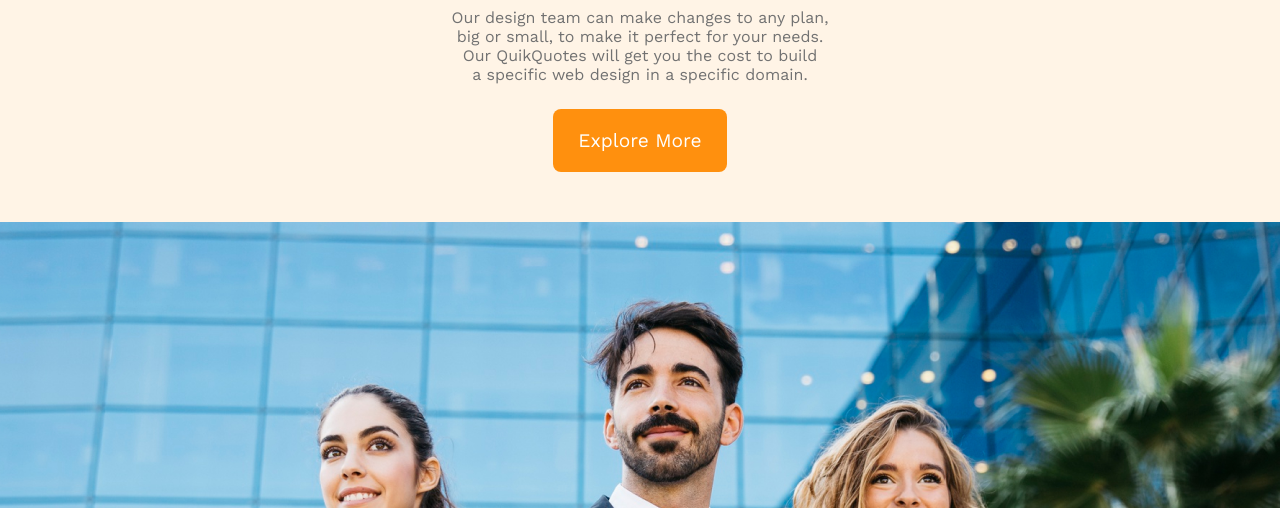
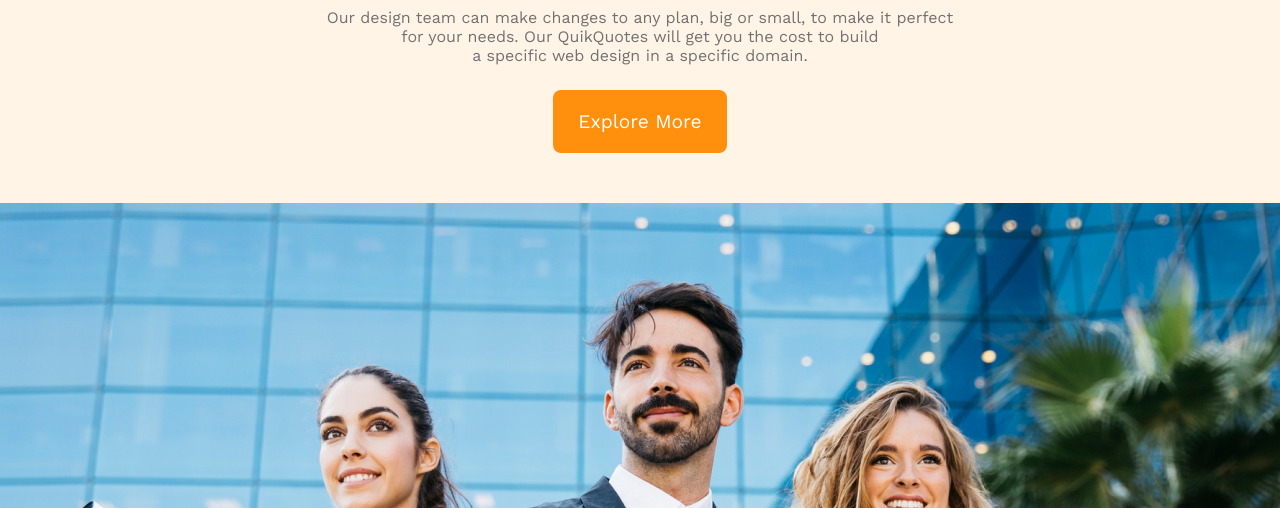
Before and after one commit to sabbirqazi/Architecht-landing-page, a plain HTML site: page index.html in a window 1280 px wide. Shown: the part 292-800 px from the top of the page. Drawn offline with nearby package versions, Linux system fonts and the light colour scheme.

Commit message:
final-commit

```diff
--- a/index.html
+++ b/index.html
@@ -22,7 +22,7 @@
       <section class="hero-section">
         <h1>Brand New <br>
             Group of Architects</h1>
-            <p>Our design team can make changes to any plan, <br> big or small, to make it perfect for your needs. <br> Our QuikQuotes will get you the cost to build <br> a specific web design in a specific domain.</p>
+            <p>Our design team can make changes to any plan, big or small, to make it perfect <br> for your needs.  Our QuikQuotes will get you the cost to build <br> a specific web design in a specific domain.</p>
            <div class="hero-btn"> <button >Explore More</button></div>
            <img class="hero-img" src="./images/banner.png" alt="">
       </section>
@@ -94,7 +94,7 @@
   <div class="achievement-title">
     <h1>Some Facts</h1>
     <p>Re-organized something to make it work better.
-      Developed or implemented new procedures or systems.
+      Developed or implemented <br> new procedures or systems.
       Worked on special projects</p>
   </div>
    <div class="achievements">
```
